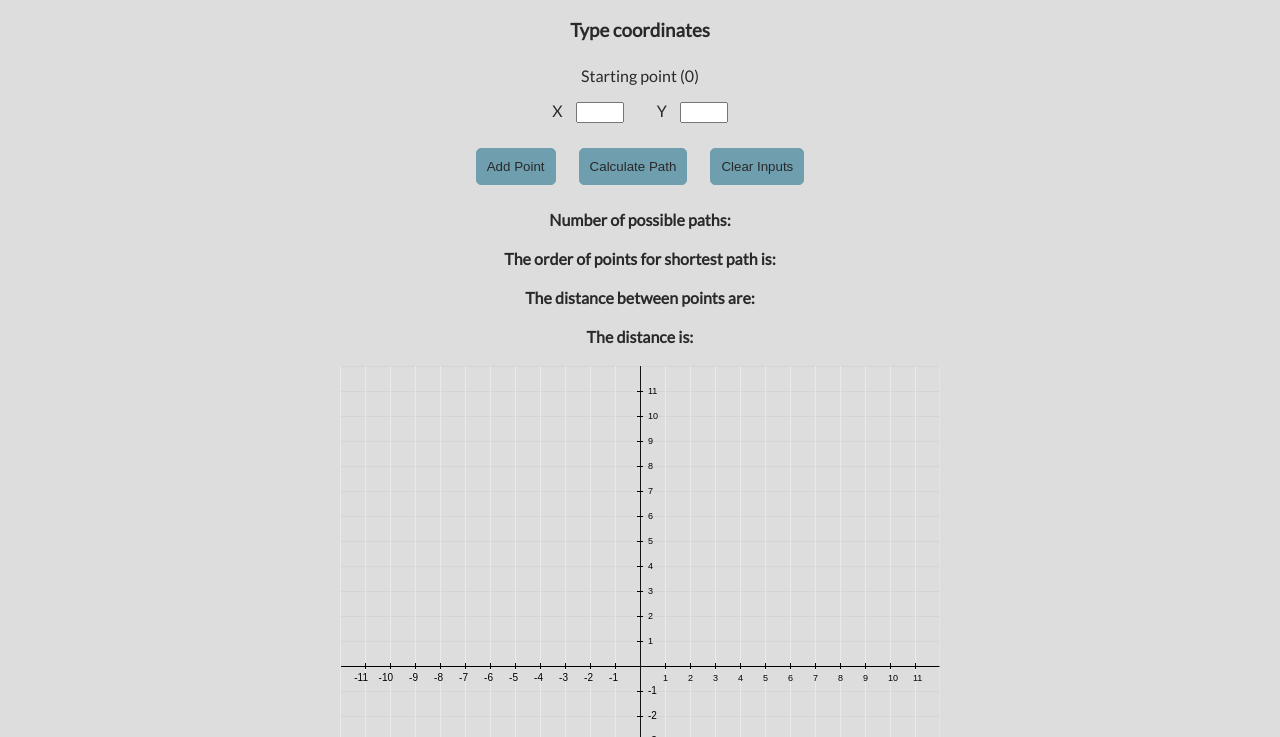
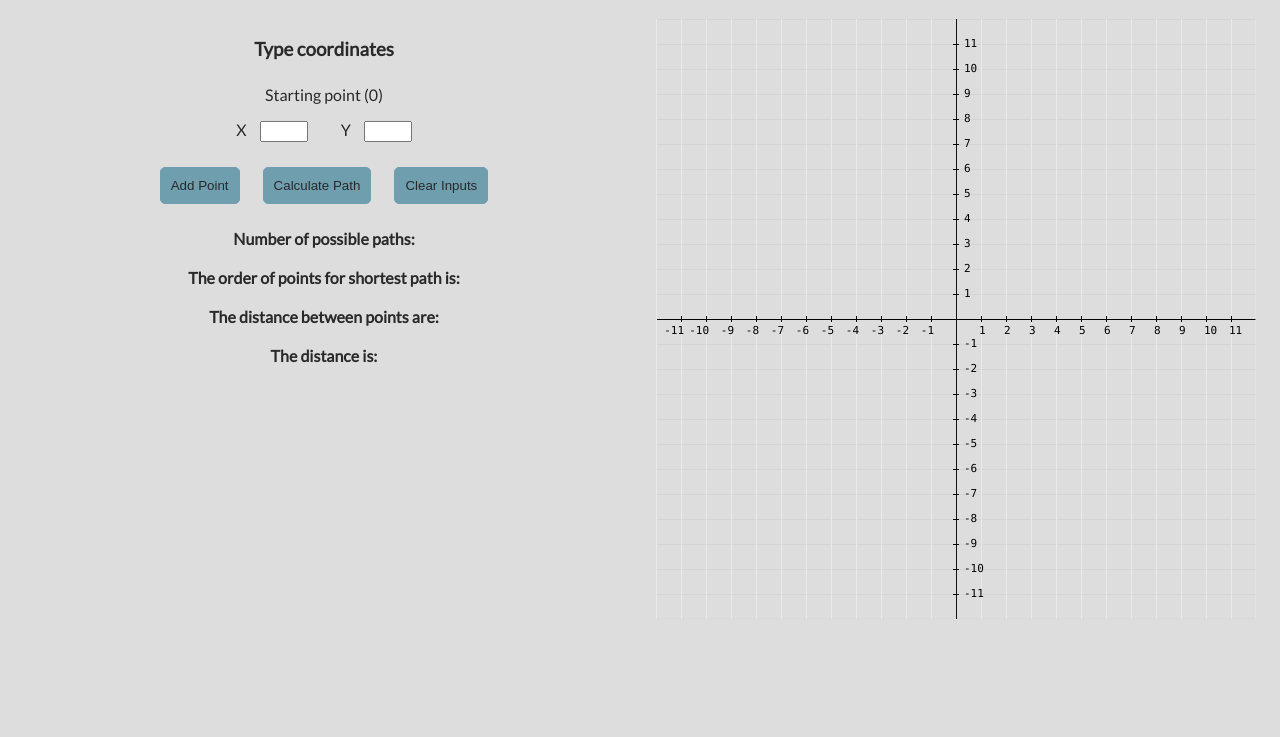
Before and after one commit to icelandico/traveling-salesman, a website: page index.html in a window 1280 px wide. Shown: the part 63-800 px from the top of the page. Drawn offline with Linux system fonts and the light colour scheme.

Commit message:
Change structure of the app

```diff
--- a/assets/canvasGrid.js
+++ b/assets/canvasGrid.js
@@ -71,7 +71,7 @@ const drawGrid = () => {
     ctx.stroke();
 
     // Text value at that point
-    ctx.font = '9px Arial';
+    ctx.font = '11px Consolas';
     ctx.textAlign = 'start';
     ctx.fillText(`${x_axis_starting_point * i}`, grid_size * i - 2, 15);
   }
@@ -88,7 +88,7 @@ const drawGrid = () => {
     ctx.stroke();
 
     // Text value at that point
-    ctx.font = '10px Arial';
+    ctx.font = '11px Consolas';
     ctx.textAlign = 'end';
     ctx.fillText(`${-x_axis_starting_point * i}`, -grid_size * i + 3, 15);
   }
@@ -106,7 +106,7 @@ const drawGrid = () => {
     ctx.stroke();
 
     // Text value at that point
-    ctx.font = '10px Arial';
+    ctx.font = '11px Consolas';
     ctx.textAlign = 'start';
     ctx.fillText(`${-y_axis_starting_point * i}`, 8, grid_size * i + 3);
   }
@@ -124,7 +124,7 @@ const drawGrid = () => {
     ctx.stroke();
 
     // Text value at that point
-    ctx.font = '9px Arial';
+    ctx.font = '11px Consolas';
     ctx.textAlign = 'start';
     ctx.fillText(`${y_axis_starting_point * i}`, 8, -grid_size * i + 3);
   }
@@ -132,7 +132,7 @@ const drawGrid = () => {
 };
 
 function drawPoint(x, y) {
-  ctx.fillStyle = "#2d451f"; // Red color
+  ctx.fillStyle = "#2d451f";
   ctx.beginPath();
   ctx.arc(25 * x + 0.5, 25 * y + 0.5, 10, 0, Math.PI * 2, true);
   ctx.fill();
--- a/assets/styles/style.css
+++ b/assets/styles/style.css
@@ -3,6 +3,11 @@ body {
   text-align: center;
   color: var(--darkFont);
   font-family: 'Lato', sans-serif;
+}
+
+.main__container {
+  display: grid;
+  grid-template-columns: 1fr 1fr;
 }
 
 .action-button {
--- a/index.html
+++ b/index.html
@@ -10,13 +10,11 @@
 
   <body>
   <header>
-    <div class="topbar">
-      <h1>Traveling Salesman Problem</h1>
-      <p></p>
-    </div>
+    <h1>Traveling Salesman Problem</h1>
   </header>
   <main>
-    <div class="main-content">
+    <div class="main__container">
+    <div class="options__container">
       <div class="coordinates-form">
         <h3>Type coordinates</h3>
         <div class="content coordinates-values">
@@ -45,9 +43,12 @@
         <p>The distance is: <p class="result path-info path-distance"></p>
       </div>
     </div>
-    <canvas id="chart" class="chart_canvas" width="600" height="600"></canvas>
+    <div class="canvas__container">
+      <canvas id="chart" class="chart__canvas" width="600" height="600"></canvas>
+    </div>
+    </div>
   </main>
-  <script src="assets/main.js"></script>
+  <script src="assets/index.js"></script>
   <script src="assets/canvasGrid.js"></script>
   </body>
 
```
Also changed, not shown: assets/index.js (renamed from assets/main.js).
